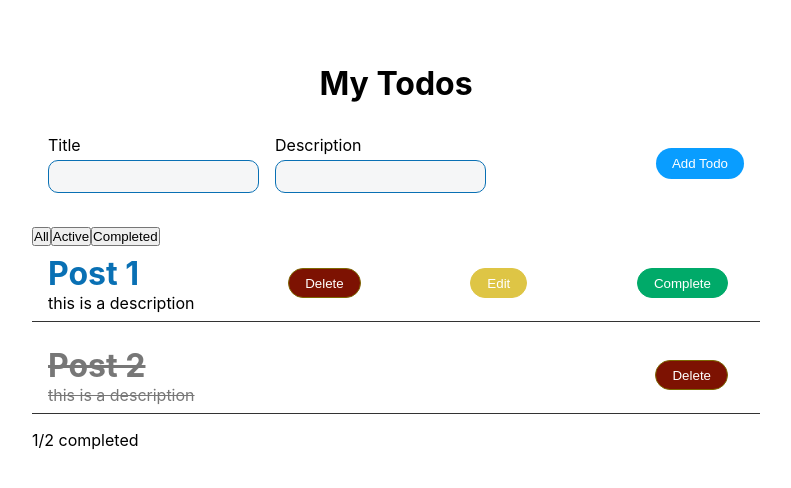
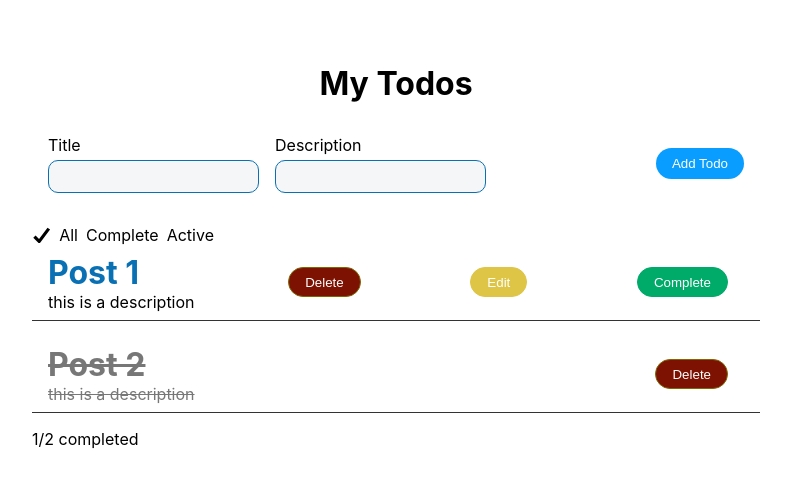
Before and after one commit to Tuliany/Todo-TypeScript-Context, a React (Create React App) app: page / in a window 1280 px wide. Shown: the top 488 px of the page, without its empty margins (244-1035 px from the left). Built offline with nearby package versions, Linux system fonts and the light colour scheme.

Commit message:
chakra react ui

```diff
--- a/src/containers/Todos.tsx
+++ b/src/containers/Todos.tsx
@@ -2,28 +2,21 @@ import * as React from 'react';
 import { TodoContextType, ITodo } from '../@types/todo';
 import { TodoContext } from '../context/todoContext';
 import Todo from '../components/Todo';
-import { Stack, Checkbox, CheckboxGroup } from '@chakra-ui/react'
+import { Checkbox } from '@chakra-ui/react'
 
 const Todos = () => {
   const { todos, completeTodo, editTodo, deleteTodo } = React.useContext(TodoContext) as TodoContextType;
   const completedTask = todos.filter((todo) => (todo.status))
   const [renderize, setRenderize] = React.useState(todos);
+  const [complete, setComplete] = React.useState()
 
-  const filterCompleted = () => {
-    return todos.filter(todo => {
-      if (todo.status === true) {
-        return todo;
-      }
-    }
-    )
-  }
 
   const handleFilter = (e) => {
-    if (e.target.innerHTML === "All") {
+    if (e.target.value === "All") {
       setRenderize(todos);
     }
 
-    if (e.target.innerHTML === "Active") {
+    if (e.target.value === "Active") {
       setRenderize(
         [...todos].filter((todo) => {
           if (todo.status === false) {
@@ -33,7 +26,7 @@ const Todos = () => {
       );
     }
 
-    if (e.target.innerHTML === "Completed") {
+    if (e.target.value === "Complete") {
       setRenderize(
         [...todos].filter((todo) => {
           if (todo.status === true) {
@@ -47,17 +40,15 @@ const Todos = () => {
 
   return (
     <>
-      <div className="Filter">
-        <button type="button" className="Filter__btn" onClick={handleFilter}>
-          All
-        </button>
-        <button type="button" className="Filter__btn" onClick={handleFilter}>
-          Active
-        </button>
-        <button type="button" className="Filter__btn" onClick={handleFilter}>
-          Completed
-        </button>
-      </div>
+      <Checkbox size='sm' value="All" defaultChecked onChange={handleFilter}>
+        All
+      </Checkbox>
+      <Checkbox size='md' value="Complete" onChange={handleFilter}>
+        Complete
+      </Checkbox>
+      <Checkbox size='lg' value="Active" onChange={handleFilter}>
+        Active
+      </Checkbox>
       {renderize.map((todo: ITodo) => (
         <Todo key={todo.id} completeTodo={completeTodo} todo={todo} deleteTodo={deleteTodo} editTodo={editTodo} />
       ))}
```
